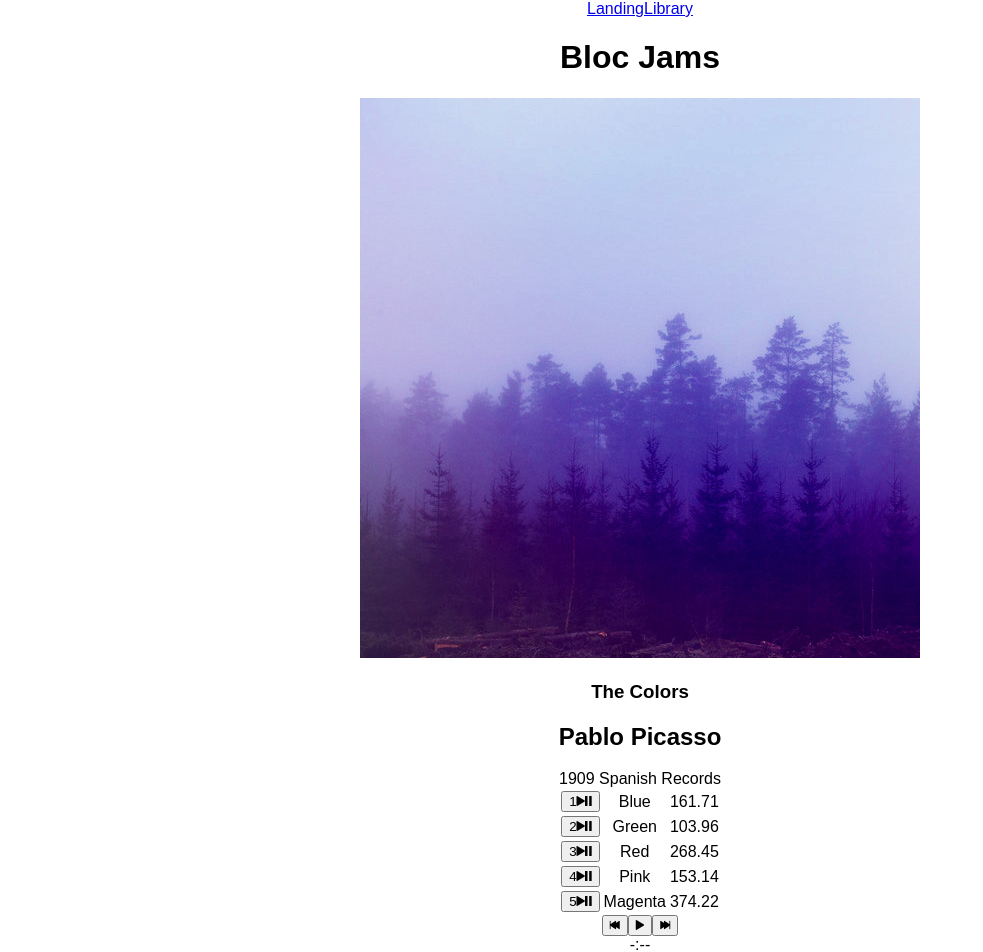
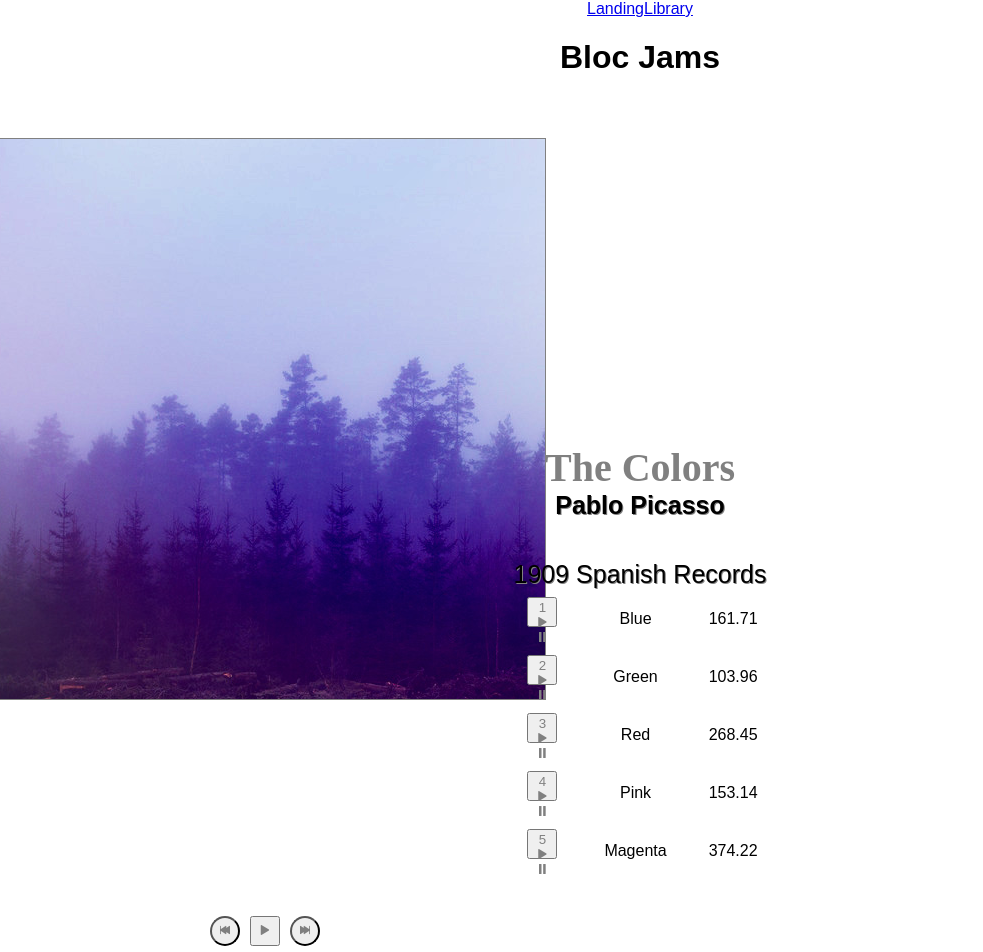
Before and after one commit to cphynes/bloc-jams-react, a React (Create React App) app: page /album/the-colors in a window 1280 px wide. Shown: the top 952 px of the page, without its empty margins (0-983 px from the left). Built offline with nearby package versions, Linux system fonts and the light colour scheme.

Commit message:
bloc-jams-react-styling: completed

```diff
--- a/src/components/Album.js
+++ b/src/components/Album.js
@@ -1,6 +1,7 @@
 import React, { Component } from 'react';
 import albumData from './../data/albums';
 import PlayerBar from './PlayerBar';
+import './album.css';
 
 class Album extends Component {
   constructor(props) {
--- a/src/components/Landing.js
+++ b/src/components/Landing.js
@@ -1,9 +1,13 @@
 import React from 'react';
+import deejay from './deejay.jpg';
+import './landing.css';
 
 const Landing = () => (
   <section className="landing">
-    <h1 className="hero-title">Turn the music up!</h1>
-
+    <section className="house-music">
+      <img src={deejay} alt={"deejay"} height="500" width="500" />
+      <h1 className="hero-title">Turn the music up!</h1>
+    </section>
     <section className="selling-points">
       <div className="point">
         <h2 className="point-title"> Choose your music</h2>
--- a/src/components/Library.js
+++ b/src/components/Library.js
@@ -1,6 +1,7 @@
 import React, { Component } from 'react';
 import { Link } from 'react-router-dom';
 import albumData from './../data/albums';
+import './library.css';
 
 class Library extends Component {
   constructor(props) {
@@ -13,8 +14,8 @@ class Library extends Component {
 
         {
           this.state.albums.map( (album, index) =>
-            <Link to={`/album/${album.slug}`} key={index}>
-              <img src={album.albumCover} alt={album.title} />
+            <Link to={`/album/${album.slug}`} key={index} className="col-2-2" style={{ textDecoration: 'none' }}>
+              <img src={album.albumCover} alt={album.title} height="400" width="400" />
               <div>{album.title}</div>
               <div>{album.artist}</div>
               <div>{album.songs.length} songs</div>
--- a/src/components/PlayerBar.js
+++ b/src/components/PlayerBar.js
@@ -1,4 +1,5 @@
 import React, { Component } from 'react';
+import './playerbar.css';
 
 class PlayerBar extends Component {
   render() {
--- /dev/null
+++ b/src/components/album.css
@@ -0,0 +1,39 @@
+#album-cover-art {
+  margin-left: -750px;
+}
+
+.album-details {
+  margin-top: -300px;
+}
+
+.artist {
+  margin-top: -40px;
+  margin-bottom: 40px;
+  font-size: 25px;
+  text-shadow: 1px 1px 0 grey;
+}
+
+#release-info {
+  font-size: 25px;
+  text-shadow: 1px 1px 0 grey;
+}
+
+able {
+  border: 1px solid grey;
+  position: absolute;
+  left: 800px;
+  margin-top: -275px;
+  padding: 10px 50px 10px 50px;
+}
+
+td {
+  padding-left: 20px;
+  padding-right: 20px;
+}
+
+button {
+  height: 30px;
+  width: 30px;
+  margin: 5px 5px 5px 5px;
+  color: grey;
+}
--- /dev/null
+++ b/src/components/landing.css
@@ -0,0 +1,36 @@
+.deejay{
+  margin-right: 700px;
+}
+
+.deejay img {
+  margin-top: 20px;
+  border: 1px solid grey;
+}
+
+.hero-title {
+  font-size: 100px;
+  font-family: 'sans-serif', serif;
+  color: grey;
+  margin-top: 400px;
+  text-shadow: 5px  5px  0   black;
+}
+
+.selling-points {
+  float: center;
+  margin-top: 350px;
+  margin-right: 100px;
+}
+
+.point {
+  padding: 10px 5px 10px  5px;
+}
+
+.point-title {
+  font-family: 'sans-serif', serif;
+  font-size: 30px;
+  text-shadow: 2px  2px  0   grey;
+}
+
+  .point-description {
+    font-weight: bold;
+  }
--- /dev/null
+++ b/src/components/library.css
@@ -0,0 +1,43 @@
+.col-2-2 {
+  width: 50%;
+  float: left;
+}
+
+img {
+  max-width: 100%;
+  margin-top: 40px;
+  border: 1px solid grey;
+}
+
+.album-info {
+  margin-top: 25px;
+}
+
+#album-title {
+  text-decoration: none;
+  font-family: 'sans-serif', serif;
+  font-size: 40px;
+  color: grey;
+}
+
+#album-title:hover {
+  color: purple;
+}
+
+#album-title:active {
+  color: purple;
+}
+
+#album-artist {
+  text-decoration: none;
+  font-size: 25px;
+  color: white;
+  text-shadow: 1px  1px  0   grey;
+}
+
+#album-length {
+  text-decoration: none;
+  font-size: 25px;
+  color: white;
+  text-shadow: 1px  1px  0   grey,
+}
--- /dev/null
+++ b/src/components/playerbar.css
@@ -0,0 +1,39 @@
+#buttons {
+  margin-top: 30px;
+  margin-left: -750px;
+}
+
+#previous {
+  height: 30px;
+  width: 30px;
+  margin: 5px 5px 5px 5px;
+  border-radius: 25px;
+  color: grey;
+}
+
+#play-pause {
+  height: 30px;
+  width: 30px;
+  margin: 5px 5px 5px 5px;
+  color: grey;
+}
+
+#next {
+  height: 30px;
+  width: 30px;
+  margin: 5px 5px 5px 5px;
+  border-radius: 25px;
+  color: grey;
+}
+
+#time-control {
+  position: absolute;
+  margin-top: 40px;
+  left: 50px;
+}
+
+#volume-control {
+  position: absolute;
+  margin-top: 40px;
+  right: 800px;
+}
```
Also changed, not shown: src/components/deejay.jpg (added).
